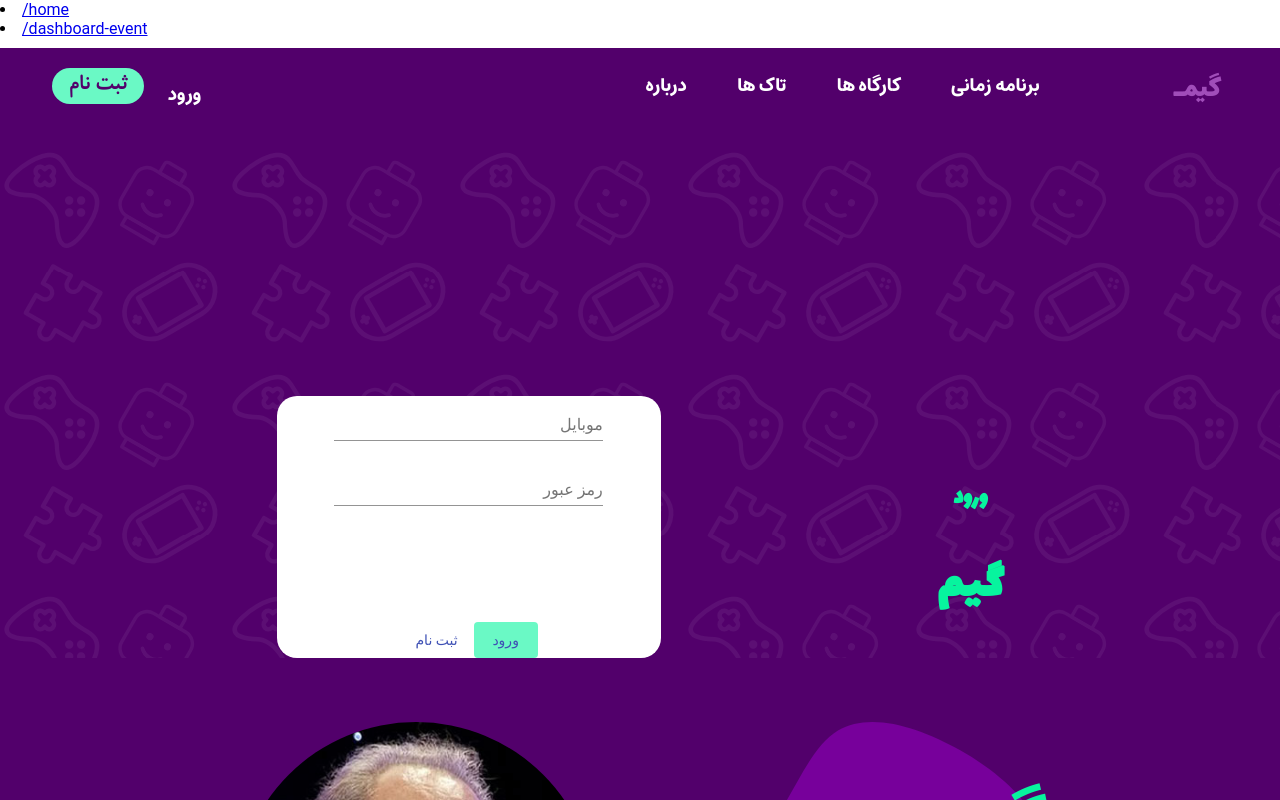
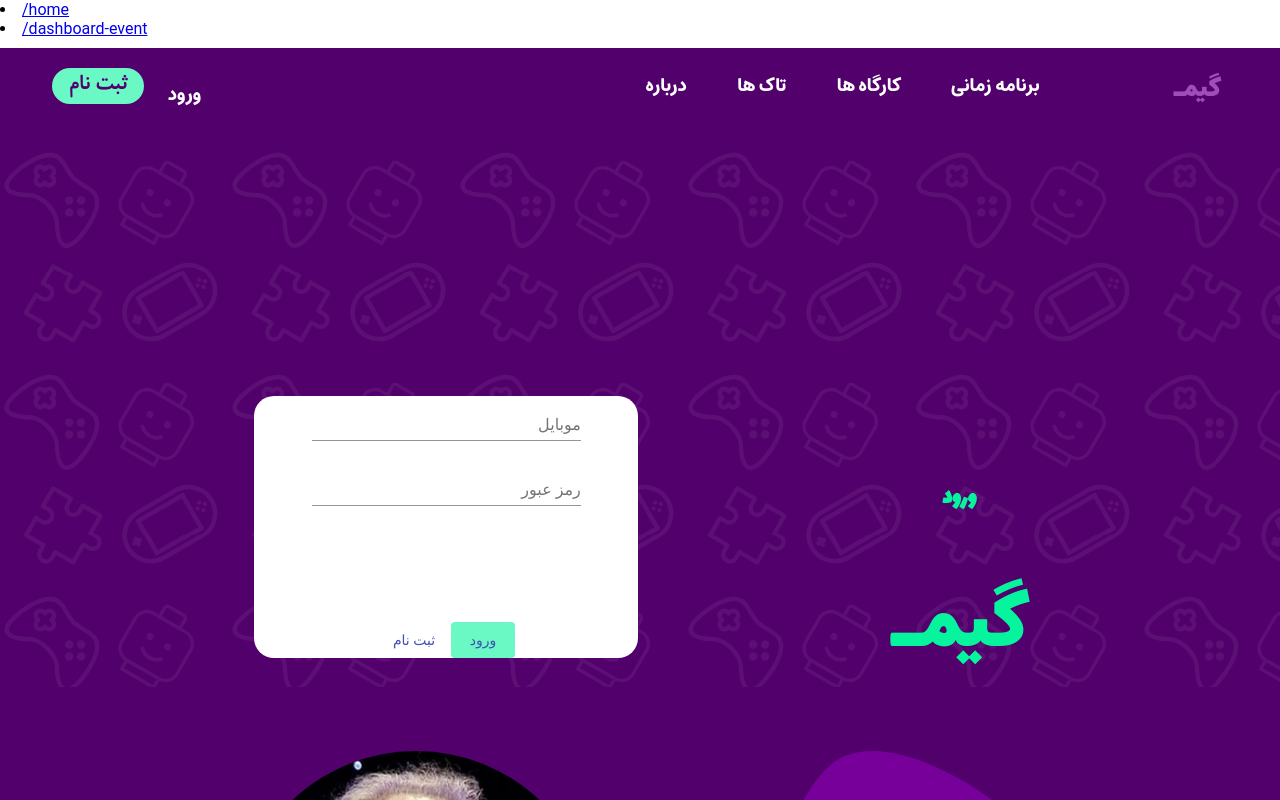
Before and after one commit to AUTGamecraft/GC-Front, an Angular app: page /home/login in a window 1280 px wide. Shown: the top 800 px of the page. Built offline with nearby package versions, Linux system fonts and the light colour scheme.

Commit message:
sync again

```diff
--- a/src/app/login/login.component.html
+++ b/src/app/login/login.component.html
@@ -4,7 +4,8 @@
     <div style="direction: rtl; text-align: center; margin-top: 25% ;">
 
         <h2 style="font-size: x-large;font-family: 'Lalezar-Regular';color: #07f49e;">ورود</h2>
-        <h1 style="font-size: xxx-large;font-family: 'Lalezar-Regular';color: #07f49e;">گیم</h1>
+
+        <h1 style="font-size:70px;font-family: 'Estedad-Black';color: #07f49e;margin-bottom: 0;">گیمـ</h1>
 
     </div>
     <div
--- a/src/app/sign-up-page/sign-up-page.component.html
+++ b/src/app/sign-up-page/sign-up-page.component.html
@@ -5,7 +5,7 @@
     <div style="direction: rtl; text-align: center; margin-top: 25% ;">
 
         <h2 style="font-size: x-large;font-family: 'Lalezar-Regular';color: #07f49e;">ثبت نام</h2>
-        <h1 style="font-size: xxx-large;font-family: 'Lalezar-Regular';color: #07f49e;">گیم</h1>
+        <h1 style="font-size:70px;font-family: 'Estedad-Black';color: #07f49e;margin-bottom: 0;">گیمـ</h1>
 
     </div>
 
```
